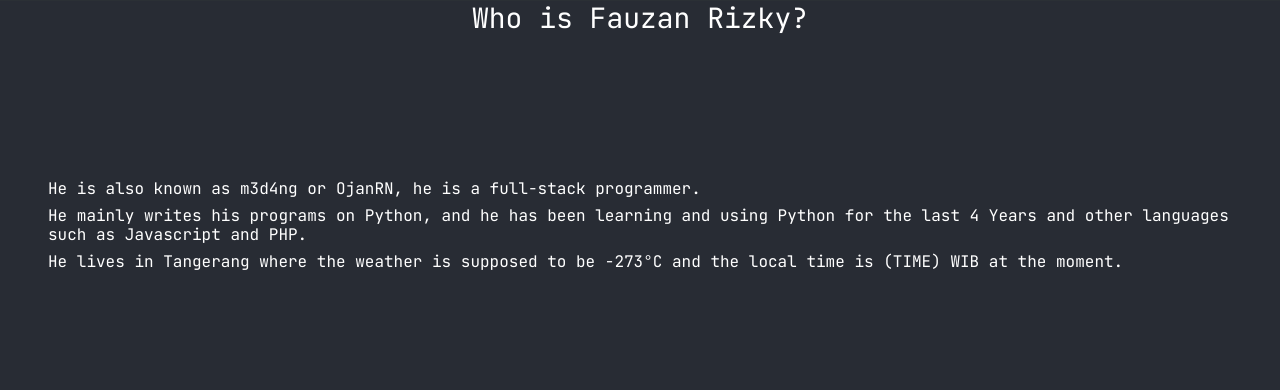
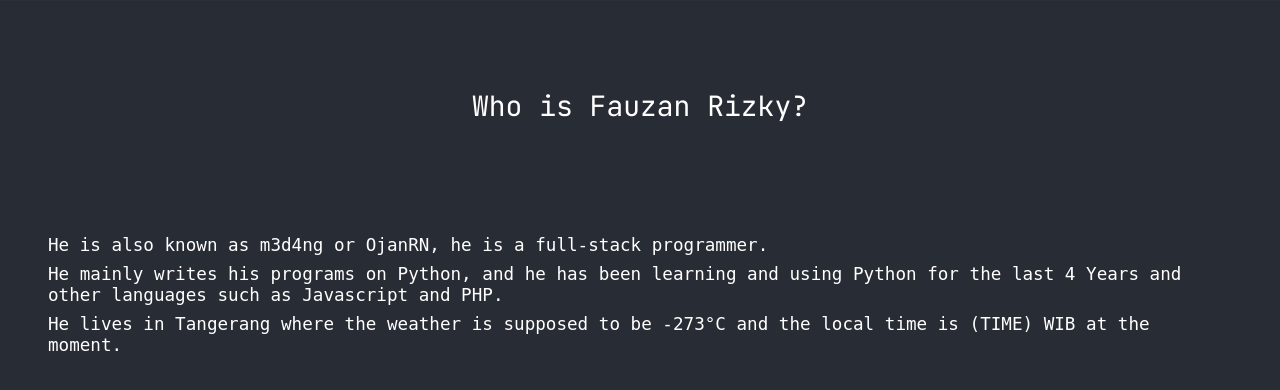
Before and after one commit to OjanRN/ojanflask, a Flask app: page /about in a window 1280 px wide. Shown: the part 55-445 px from the top of the page. Run offline with Flask 2, Linux system fonts and the light colour scheme; data that the repository does not hold is empty.

Commit message:
beautified about.html and added an animation for home dir

```diff
--- a/static/about.css
+++ b/static/about.css
@@ -8,12 +8,20 @@ span {
     font-family: white;
 }
 
+@import url('https://fonts.googleapis.com/css2?family=Ubuntu&display=swap');
+
 h3 {
     font-family: "JetBrains Mono", monospace;
     text-align: center;
     align-items: center;
     color: white;
-    margin-bottom: 9rem;
+    margin-bottom: 7rem;
+    margin-top: 5.5rem;
+}
+
+h6 {
+    font-family: "Ubuntu", monospace;
+    font-size: 1.1rem;
 }
 
 #mainDiv {
--- a/static/home.css
+++ b/static/home.css
@@ -5,6 +5,8 @@ h1 {
 img {
     width: 14rem;
     height: 14rem;
+    animation: fadeIn;
+    animation-duration: 4s;
 }
 #mainDiv {
     margin-top: 5rem;
--- a/templates/home.html
+++ b/templates/home.html
@@ -2,6 +2,7 @@
 
 {% block head %}
 <link rel="stylesheet" href="../static/home.css">
+<link rel="stylesheet" href="https://cdnjs.cloudflare.com/ajax/libs/animate.css/4.1.1/animate.min.css"/>
 {% endblock %}
 
 {% block title %}
```
